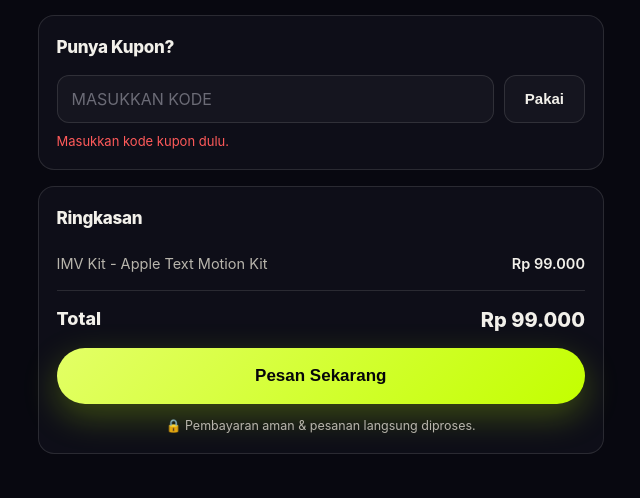
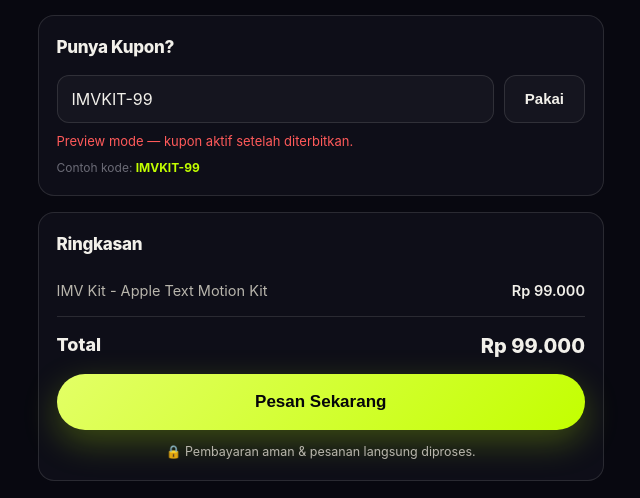
Before and after one commit to madepujaendra-glitch/LP-Chekout-Scalev, a plain HTML site: page scalev-checkout-imv-kit.html in a window 1280 px wide. Both pictures are taken after a click on the button "Pakai". Shown: the part 1410-1908 px from the top of the page, without its empty margins (600-1240 px from the left). Drawn offline with Linux system fonts and the light colour scheme.

Commit message:
Add files via upload

```diff
--- a/scalev-checkout-imv-kit.html
+++ b/scalev-checkout-imv-kit.html
@@ -374,14 +374,18 @@
     }catch(e){ /* diamkan; fallback sudah tampil */ }
   }
 
-  /* ---------- Kupon ---------- */
-  el("btn-coupon").addEventListener("click", async function(){
-    var code = (el("in-coupon").value||"").trim();
-    var msg = el("couponMsg");
+  /* ---------- Kupon ----------
+     Biar PERSIS referensi (199rb dicoret -> -100rb -> 99rb): di Scalev set Harga produk = 199.000,
+     buat kupon potong 100.000, lalu isi PROMO_CODE di bawah dengan kode kupon itu → auto-apply.  */
+  var PROMO_CODE = "IMVKIT-99";   // kode diskon dari Scalev (auto-apply saat checkout dibuka)
+
+  async function applyCoupon(code, silent){
+    code = (code||"").trim();
+    var msg = el("couponMsg"); var btn = el("btn-coupon");
     msg.className="coupon-msg"; msg.textContent="";
-    if(!code){ msg.className="coupon-msg bad"; msg.textContent="Masukkan kode kupon dulu."; return; }
-    if(!svReady("validateDiscount")){ msg.className="coupon-msg bad"; msg.textContent="Preview mode — kupon aktif setelah diterbitkan."; return; }
-    this.disabled=true; this.textContent="...";
+    if(!code){ if(!silent){ msg.className="coupon-msg bad"; msg.textContent="Masukkan kode kupon dulu."; } return; }
+    if(!svReady("validateDiscount")){ if(!silent){ msg.className="coupon-msg bad"; msg.textContent="Preview mode — kupon aktif setelah diterbitkan."; } return; }
+    btn.disabled=true; var ol=btn.textContent; btn.textContent="...";
     try{
       var r = await Scalev.checkout.validateDiscount({ discountCode: code, items: buildItems(), paymentMethod: selectedPayment });
       var d = (r && (r.data||r.discount||r)) || {};
@@ -398,9 +402,10 @@
       }
     }catch(e){
       appliedCode=""; appliedDiscount=0;
-      msg.className="coupon-msg bad"; msg.textContent = (e && e.message) ? e.message : "Gagal cek kupon.";
-    }finally{ this.disabled=false; this.textContent="Pakai"; }
-  });
+      if(!silent){ msg.className="coupon-msg bad"; msg.textContent = (e && e.message) ? e.message : "Gagal cek kupon."; }
+    }finally{ btn.disabled=false; btn.textContent="Pakai"; }
+  }
+  el("btn-coupon").addEventListener("click", function(){ applyCoupon(el("in-coupon").value); });
 
   /* ---------- Validasi form ---------- */
   function validEmail(v){ return /^[^\s@]+@[^\s@]+\.[^\s@]+$/.test(v); }
@@ -482,6 +487,14 @@
   renderProduct();
   renderPayments();
   refreshSummary();
+
+  /* Auto-apply kupon promo (kalau di-set) + tampilkan hint "Contoh kode" */
+  if(PROMO_CODE){
+    el("in-coupon").value = PROMO_CODE;
+    el("couponHintCode").textContent = PROMO_CODE;
+    el("couponHint").hidden = false;
+    applyCoupon(PROMO_CODE, true);
+  }
 })();
 </script>
 </body>
```
